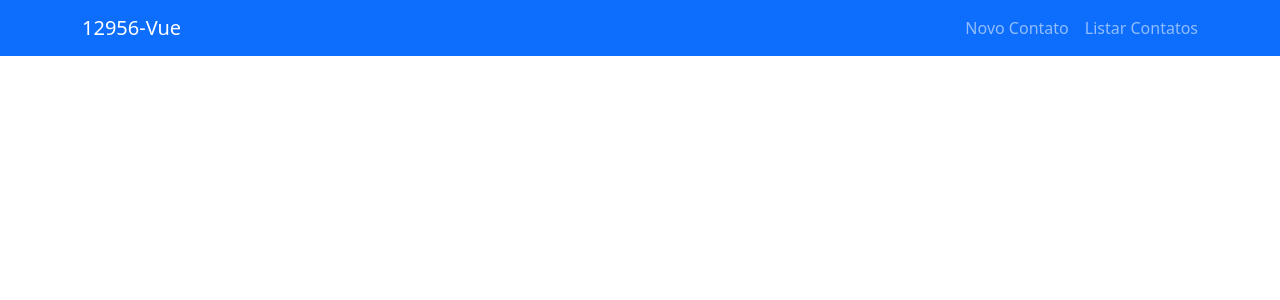
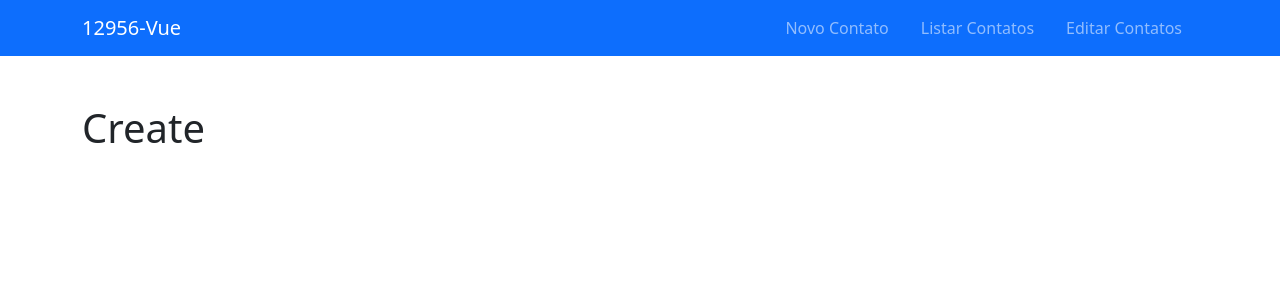
Before and after one commit to Elnisky/AppVUE, a Vue app in the folder app/: page / in a window 1280 px wide. Shown: the top 300 px of the page. Built offline with nearby package versions, Linux system fonts and the light colour scheme.

Commit message:
start-03

```diff
--- a/app/src/App.vue
+++ b/app/src/App.vue
@@ -8,10 +8,21 @@
               <router-link to="/" class="nav-link px-3">Novo Contato</router-link>
             </li>
             <li class="nav-item">
-              <router-link to="/view" class="nav-link">Listar Contatos</router-link>
+              <router-link to="/view" class="nav-link px-3">Listar Contatos</router-link>
+            </li>
+            <li class="nav-item">
+              <router-link to="/edit" class="nav-link px-3">Editar Contatos</router-link>
             </li>
           </ul>
         </div>
       </nav>
+
+    <!-- Router view -->
+    <div class="container mt-5">
+      <router-view>
+
+      </router-view>
+    </div>
   </div>
+
 </template>
```
